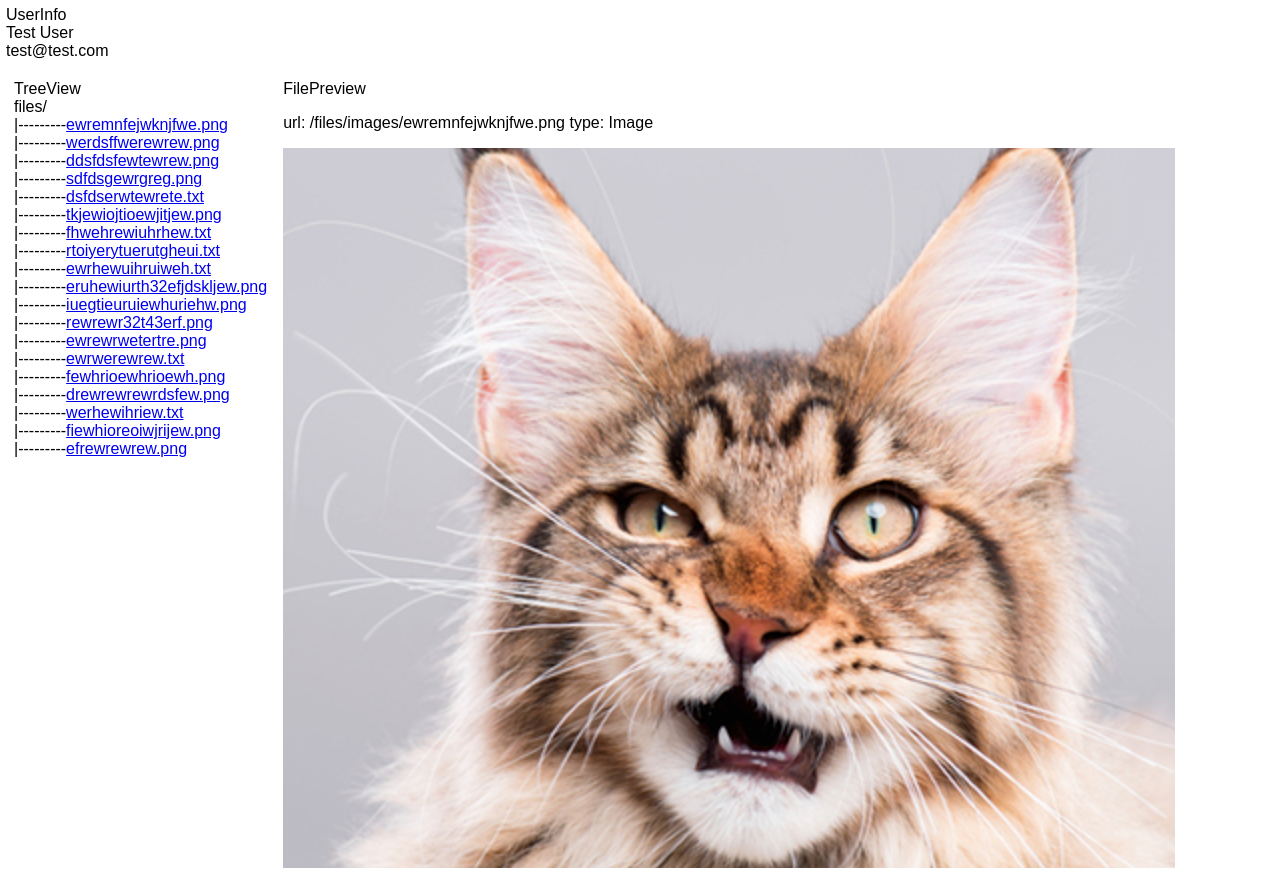
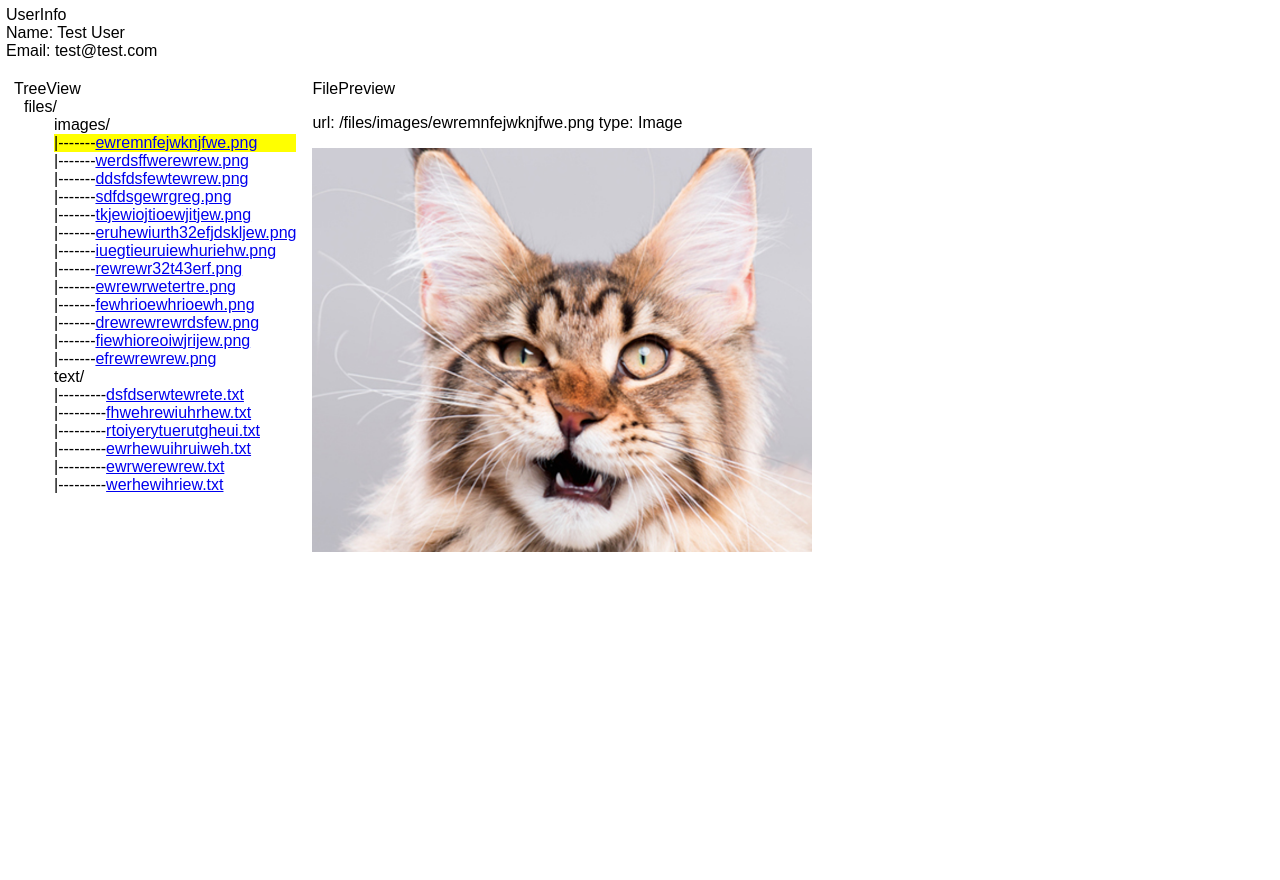
Before and after one commit to anthonykawa/fe-exersize, a React (Create React App) app: page / in a window 1280 px wide. Both pictures are taken after a click on the link "ewremnfejwknjfwe.png". After the commit the page ends 800 px from the top, so only its background shows below. Built offline with nearby package versions, Linux system fonts and the light colour scheme.

Commit message:
added select class

```diff
--- a/package.json
+++ b/package.json
@@ -7,6 +7,7 @@
     "fs": "0.0.1-security",
     "react": "^16.2.0",
     "react-dom": "^16.2.0",
+    "react-router-dom": "^4.2.2",
     "react-scripts": "1.1.1"
   },
   "scripts": {
--- a/src/App.js
+++ b/src/App.js
@@ -14,20 +14,22 @@ export default class App extends Component {
       user: null,
       files: null,
       selectedFile: null,
+      selectedFileID: null,
       text: null,
-      filename: null,
     };
   }
 
   componentWillMount(){
     fetch('http://localhost:3000/api/user.json')
     .then(res =>  res.json())
-    .then((result) => {
-      this.updateUser(result);
-    })
+    .then((result) =>
+      this.updateUser(result)
+    )
     fetch('http://localhost:3000/api/files.json')
     .then(res => res.json())
-    .then((result) => this.updateFiles(result))
+    .then((result) =>
+     this.updateFiles(result)
+   )
   }
 
   updateUser = (user) => {
@@ -48,21 +50,20 @@ export default class App extends Component {
     })
   }
 
-  updateFileURL = (event, selectedFileID) => {
-    let selectedFile = this.state.files[selectedFileID].file;
+  updateSelectedFile = (event, selectedFileID) => {
+    let selectedFile = this.state.files[selectedFileID];
     this.setState({
-      selectedFile
+      selectedFile,
+      selectedFileID,
     })
   }
 
-  getFileType = (url) => {
+  getFileType = (file) => {
     let type = null;
-    let ext = null;
-    if(url){
-      ext = url.split('.')[1];
-      if(ext === 'png'){
+    if(file){
+      if(file.type === 'image/png'){
         type = 'Image';
-      } else if(ext === 'txt'){
+      } else if(file.type === 'text/plain'){
         type = 'Text';
       }
     }
@@ -80,15 +81,16 @@ export default class App extends Component {
           <div className="col col__left">
             <TreeView
               files={this.state.files}
-              select={this.updateFileURL}
+              select={this.updateSelectedFile}
+              fileID={this.state.selectedFileID}
               getFileType={this.getFileType} />
           </div>
           <div className="col col__left">
             <FilePreview
-            selectedFile={this.state.selectedFile}
-            updateText={this.updateText}
-            text={this.state.text}
-            getFileType={this.getFileType} />
+              selectedFile={this.state.selectedFile}
+              updateText={this.updateText}
+              text={this.state.text}
+              getFileType={this.getFileType} />
           </div>
         </div>
       </div>
--- a/src/FilePreview.css
+++ b/src/FilePreview.css
@@ -1,3 +1,3 @@
 .img-preview {
-  width: 100%;
+  max-width: 500px;
 }
--- a/src/FilePreview.js
+++ b/src/FilePreview.js
@@ -1,13 +1,26 @@
 import React, { Component } from 'react';
 import './FilePreview.css';
 
-let ImagePreview = ({selectedFile}) => {
-  return <img className="img-preview" src={selectedFile} />;
+const validate = (file) => {
+  let output;
+  fetch(file.file)
+  .then(r => {
+    console.log(r.body);
+    if(r){
+      output = r;
+    }
+  })
+  return output;
+}
+
+const ImagePreview = ({selectedFile}) => {
+  validate(selectedFile);
+  return <img alt="File not found" className="img-preview" src={selectedFile.file} />;
 }
 
 const TextPreview = ({selectedFile, props}) => {
   if(selectedFile){
-    fetch(selectedFile)
+    fetch(selectedFile.file)
     .then(function(r){
       return r.text();
     })
@@ -20,19 +33,22 @@ const TextPreview = ({selectedFile, props}) => {
 
 export default class FilePreview extends Component {
   render() {
-    let url = this.props.selectedFile;
-    let type = this.props.getFileType(url);
-
+    let file = '';
+    let type = '';
+    if(this.props.selectedFile){
+      file = this.props.selectedFile;
+      type = this.props.getFileType(file);
+    }
     return (
       <div className="file-preview">
         <div>FilePreview</div>
-        <p>url: {url} type: {type}</p>
+        <p>url: {file.file} type: {type}</p>
         {
           type === 'Image'
           ?
-            <ImagePreview selectedFile={url} />
+            <ImagePreview selectedFile={file} />
           :
-            <TextPreview selectedFile={url} props={this.props}/>
+            <TextPreview selectedFile={file} props={this.props}/>
         }
       </div>
     );
--- a/src/TreeView.css
+++ b/src/TreeView.css
@@ -0,0 +1,9 @@
+.select {
+  background-color: yellow;
+}
+.subdir {
+  margin-left: 30px;
+}
+.rootdir {
+  margin-left: 10px;
+}
--- a/src/TreeView.js
+++ b/src/TreeView.js
@@ -1,36 +1,51 @@
 import React, { Component } from 'react';
 import './TreeView.css';
 
-
-
 export default class TreeView extends Component {
-
-  componentWillMount(){
-    if(this.props.files){
-      this.props.files.map(res => {
-        console.log(res);
-      })
-    }
-  }
 
   render() {
     return (
       <div>
         <div>TreeView</div>
+        <div className="rootdir">
         <div>files/</div>
+        <div className="subdir">
+          <div>images/</div>
+
+          {/* return the list of images under images dir */}
             {this.props.files !== null ?
               this.props.files.map((file, id) => {
-              let dirs = file.file.split('/');
+                if(file.type === 'image/png'){
+                  return (
+                    <div className={this.props.fileID === id ? 'select' : ''} key={id} style={{display:'block'}}>
+                      |-------
+                      <a href="#"  onClick={(e) => this.props.select(e,id)}>
+                          {file.file.split('/')[3]}
+                      </a>
+                    </div>
+                  );
+                }
 
+            }) : ''}
+            <div>text/</div>
+
+            {/* return the list of text files under text dir */}
+            {this.props.files !== null ?
+              this.props.files.map((file, id) => {
+                if(file.type === 'text/plain'){
                   return (
-                <div key={id} style={{display:'block'}}>
+                    <div className={this.props.fileID === id ? 'select' : ''} key={id} style={{display:'block'}}>
                       |---------
                       <a href="#" onClick={(e) => this.props.select(e,id)}>
                           {file.file.split('/')[3]}
                       </a>
                     </div>
                   );
+                }
+
             }) : ''}
+        </div>
+      </div>
       </div>
     );
   }
--- a/src/UserInfo.js
+++ b/src/UserInfo.js
@@ -7,8 +7,8 @@ export default class UserInfo extends Component {
     return (
       <div>
         <div>UserInfo</div>
-        <div>{ this.props.user !== null ? this.props.user.user : '' }</div>
-        <div>{ this.props.user !== null ? this.props.user.email : '' }</div>
+        <div>Name: { this.props.user !== null ? this.props.user.user : '' }</div>
+        <div>Email: { this.props.user !== null ? this.props.user.email : '' }</div>
       </div>
     );
   }
```
Lines whose indentation alone changed are shown as unchanged.
